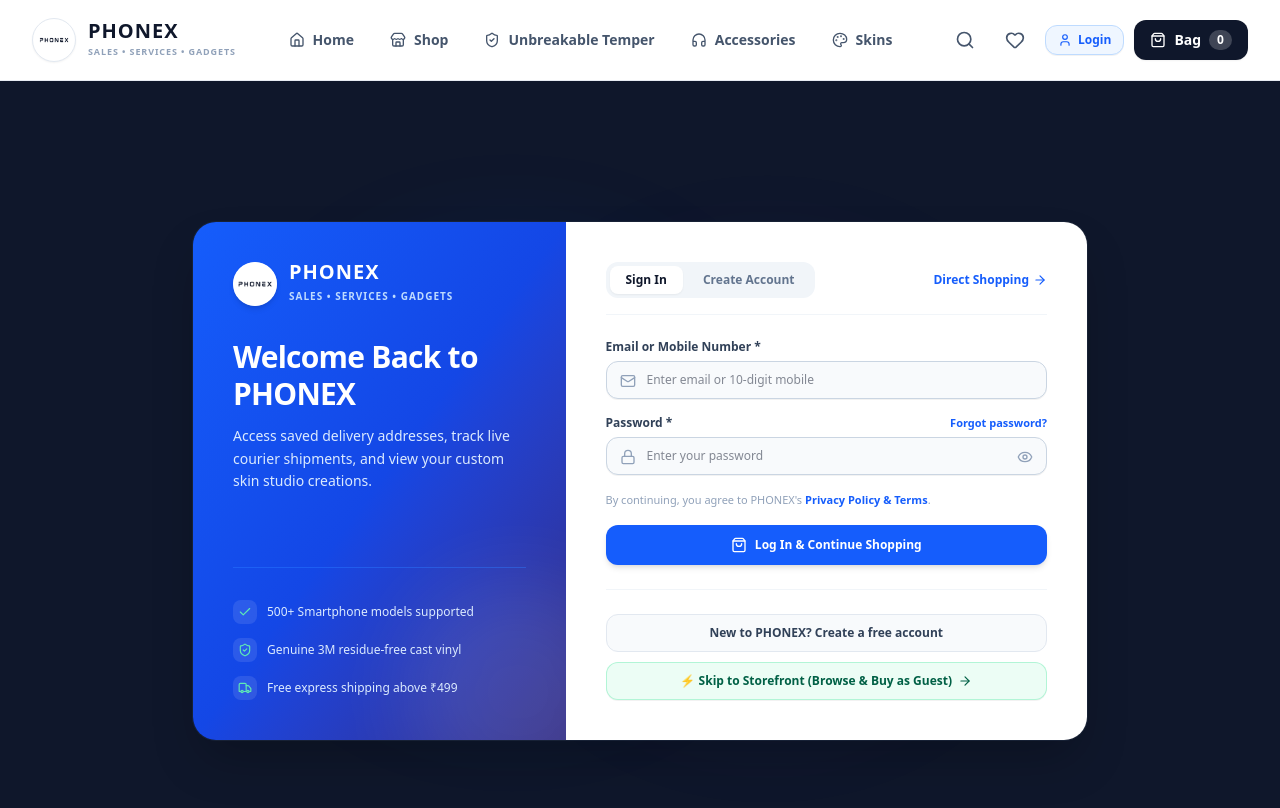
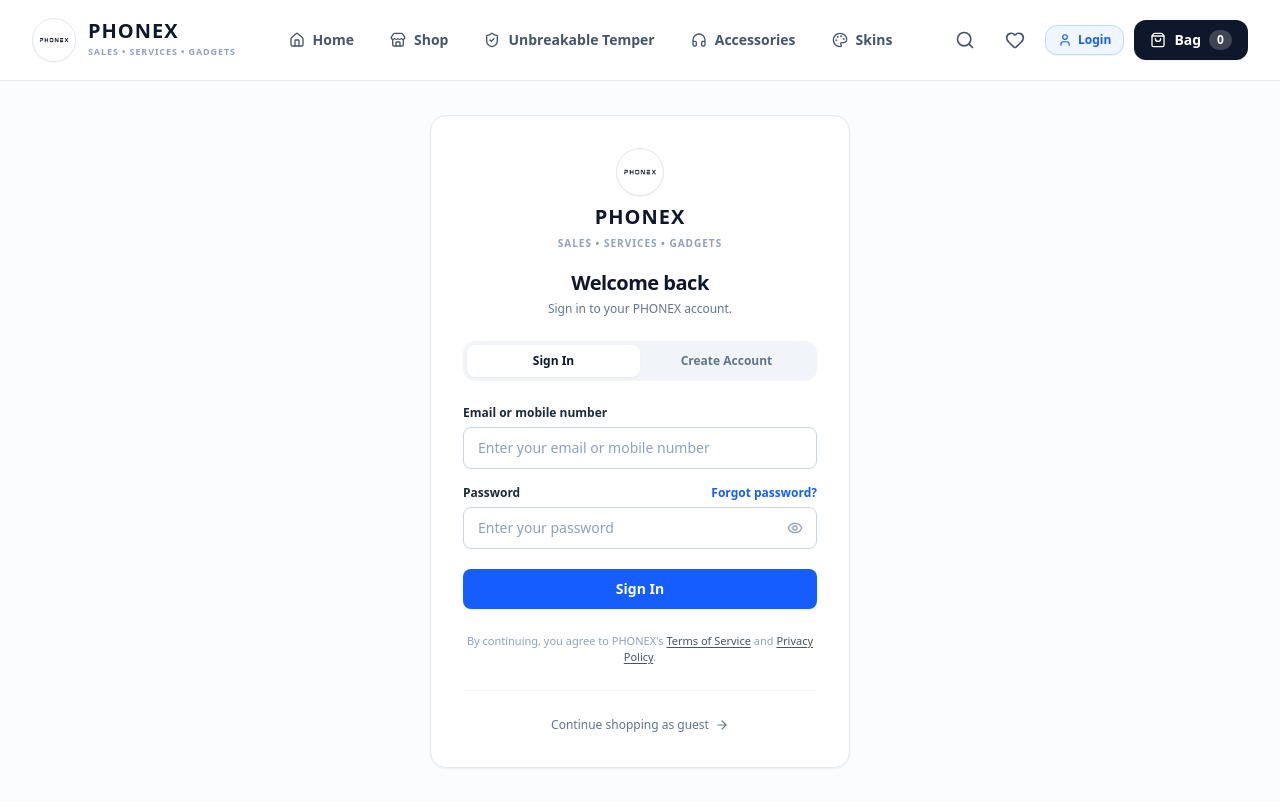
Before and after one commit to SheikAshan01/phoniex-Demo, a Next.js app: page /login in a window 1280 px wide. Shown: the top 808 px of the page. Built offline with nearby package versions, Linux system fonts and the light colour scheme.

Commit message:
feat(auth): redesign login & registration into clean, minimal centered e-commerce card

```diff
--- a/src/app/login/page.tsx
+++ b/src/app/login/page.tsx
@@ -1,135 +1,140 @@
 "use client";
 
-import React, { useState } from "react";
+import React, { useState, Suspense } from "react";
 import Link from "next/link";
 import Image from "next/image";
-import { useRouter } from "next/navigation";
-import {
-  Smartphone,
-  Lock,
-  Mail,
-  User,
-  ArrowRight,
-  ShieldCheck,
-  CheckCircle2,
-  ShoppingBag,
-  Eye,
-  EyeOff,
-  Sparkles,
-  Truck,
-  Check,
-} from "lucide-react";
+import { useRouter, useSearchParams } from "next/navigation";
+import { Eye, EyeOff, ArrowRight, AlertCircle, CheckCircle2 } from "lucide-react";
 import { useStore } from "@/context/store-context";
 
-export default function LoginPage() {
+function LoginForm() {
   const router = useRouter();
+  const searchParams = useSearchParams();
+  const redirectUrl = searchParams.get("redirect") || "/";
+
   const { showToast } = useStore();
 
-  const [mode, setMode] = useState<"login" | "signup">("login");
+  const [mode, setMode] = useState<"login" | "signup" | "forgot">("login");
   const [identifier, setIdentifier] = useState("");
   const [password, setPassword] = useState("");
   const [fullName, setFullName] = useState("");
-  const [phone, setPhone] = useState("");
   const [showPassword, setShowPassword] = useState(false);
   const [isLoading, setIsLoading] = useState(false);
+  const [error, setError] = useState("");
+  const [forgotSubmitted, setForgotSubmitted] = useState(false);
+
+  // Input validation
+  const validateForm = (): boolean => {
+    setError("");
+
+    if (mode === "signup") {
+      if (!fullName.trim() || fullName.trim().length < 2) {
+        setError("Please enter your full name (at least 2 characters).");
+        return false;
+      }
+    }
+
+    if (!identifier.trim()) {
+      setError("Please enter your email address or 10-digit mobile number.");
+      return false;
+    }
+
+    // Check basic email or phone format
+    const isEmail = identifier.includes("@") && identifier.includes(".");
+    const isPhone = /^[6-9]\d{9}$/.test(identifier.replace(/[\s-]/g, ""));
+
+    if (!isEmail && !isPhone) {
+      setError("Please enter a valid email address or 10-digit mobile number.");
+      return false;
+    }
+
+    if (mode !== "forgot") {
+      if (!password || password.length < 6) {
+        setError("Password must be at least 6 characters long.");
+        return false;
+      }
+    }
+
+    return true;
+  };
 
   const handleSubmit = (e: React.FormEvent) => {
     e.preventDefault();
+
+    if (!validateForm()) return;
+
     setIsLoading(true);
+    setError("");
 
     setTimeout(() => {
       setIsLoading(false);
+
+      if (mode === "forgot") {
+        setForgotSubmitted(true);
+        showToast("Password reset link sent to your registered contact.", "success");
+        return;
+      }
+
       if (mode === "signup") {
-        showToast(`Welcome ${fullName || "Shopper"}! Account created successfully.`, "success");
+        showToast(`Welcome, ${fullName.trim()}! Your PHONEX account is ready.`, "success");
       } else {
-        showToast("Signed in successfully! Redirecting to shop...", "success");
+        showToast("Signed in successfully!", "success");
       }
-      // Redirect directly to storefront
-      router.push("/");
-    }, 500);
+
+      // Respect the redirect parameter or go to storefront
+      router.push(redirectUrl);
+    }, 600);
   };
 
   return (
-    <div className="min-h-screen bg-slate-900 flex items-center justify-center p-4 sm:p-6 lg:p-8 relative overflow-hidden">
-      {/* Premium Ambient Background Glows */}
-      <div className="absolute top-1/4 left-1/4 w-96 h-96 bg-blue-600/20 rounded-full blur-3xl pointer-events-none" />
-      <div className="absolute bottom-1/4 right-1/4 w-96 h-96 bg-indigo-600/15 rounded-full blur-3xl pointer-events-none" />
-
-      {/* Main Container Card */}
-      <div className="relative w-full max-w-4xl bg-slate-950/80 backdrop-blur-xl border border-slate-800/80 rounded-3xl shadow-2xl overflow-hidden grid grid-cols-1 md:grid-cols-12 z-10">
-
-        {/* Left Side: Brand Showcase & Customer Guarantees */}
-        <div className="md:col-span-5 bg-gradient-to-br from-blue-600 via-blue-700 to-indigo-900 p-6 sm:p-8 md:p-10 text-white flex flex-col justify-between relative overflow-hidden">
-          <div className="relative z-10">
-            {/* Logo */}
-            <Link href="/" className="inline-flex items-center gap-3 mb-4 sm:mb-6 md:mb-8 group">
-              <div className="relative w-10 h-10 sm:w-11 sm:h-11 rounded-full bg-white p-0.5 shadow-md group-hover:scale-105 transition-transform">
+    <div className="w-full max-w-[420px] bg-white border border-slate-200 rounded-2xl p-6 sm:p-8 shadow-xs">
+      {/* Brand Logo & Title */}
+      <div className="text-center mb-6">
+        <Link href="/" className="inline-flex flex-col items-center gap-2 group">
+          <div className="relative w-12 h-12 rounded-full overflow-hidden bg-white border border-slate-200 shadow-2xs group-hover:border-blue-600 transition-colors">
             <Image
               src="/images/phonex-badge.png"
-                  alt="PHONEX"
+              alt="PHONEX Logo"
               fill
-                  className="object-contain"
               priority
+              className="object-contain p-0.5"
             />
           </div>
           <div>
-                <span className="font-black text-xl tracking-wider block leading-none">PHONEX</span>
-                <span className="text-[10px] tracking-widest uppercase text-blue-200 font-bold">
+            <span className="font-black text-xl tracking-wider text-slate-900 block leading-tight">
+              PHONEX
+            </span>
+            <span className="text-[10px] tracking-widest uppercase text-slate-400 font-bold">
               Sales • Services • Gadgets
             </span>
           </div>
         </Link>
 
-            {/* Title & Headline */}
-            <h1 className="text-xl sm:text-2xl md:text-3xl font-black tracking-tight leading-tight">
-              {mode === "login" ? "Welcome Back to PHONEX" : "Create Your Shopper Account"}
+        {/* Heading & Subtitle */}
+        <div className="mt-4">
+          <h1 className="text-xl font-bold tracking-tight text-slate-900">
+            {mode === "login" && "Welcome back"}
+            {mode === "signup" && "Create an account"}
+            {mode === "forgot" && "Reset your password"}
           </h1>
-            <p className="mt-2 sm:mt-3 text-xs sm:text-sm text-blue-100 leading-relaxed hidden sm:block">
-              {mode === "login"
-                ? "Access saved delivery addresses, track live courier shipments, and view your custom skin studio creations."
-                : "Join thousands of smartphone enthusiasts enjoying precision 3M vinyl skins and honest ₹99 screen protection."}
+          <p className="text-xs text-slate-500 mt-1">
+            {mode === "login" && "Sign in to your PHONEX account."}
+            {mode === "signup" && "Register to manage orders and track shipments."}
+            {mode === "forgot" && "Enter your email or phone to receive a recovery link."}
           </p>
-          </div>
-
-          {/* Value Props */}
-          <div className="relative z-10 pt-4 md:pt-8 border-t border-blue-500/40 space-y-2.5 sm:space-y-3.5 text-xs text-blue-100 mt-4 sm:mt-6 md:mt-8">
-            <div className="flex items-center gap-2.5">
-              <div className="w-5 h-5 sm:w-6 sm:h-6 rounded-lg bg-white/10 flex items-center justify-center flex-shrink-0">
-                <Check className="w-3.5 h-3.5 text-emerald-300" />
-              </div>
-              <span className="font-medium text-[11px] sm:text-xs">500+ Smartphone models supported</span>
-            </div>
-
-            <div className="flex items-center gap-2.5">
-              <div className="w-5 h-5 sm:w-6 sm:h-6 rounded-lg bg-white/10 flex items-center justify-center flex-shrink-0">
-                <ShieldCheck className="w-3.5 h-3.5 text-emerald-300" />
-              </div>
-              <span className="font-medium text-[11px] sm:text-xs">Genuine 3M residue-free cast vinyl</span>
-            </div>
-
-            <div className="flex items-center gap-2.5">
-              <div className="w-5 h-5 sm:w-6 sm:h-6 rounded-lg bg-white/10 flex items-center justify-center flex-shrink-0">
-                <Truck className="w-3.5 h-3.5 text-emerald-300" />
-              </div>
-              <span className="font-medium text-[11px] sm:text-xs">Free express shipping above ₹499</span>
         </div>
       </div>
 
-          {/* Ambient circles */}
-          <div className="absolute -bottom-16 -right-16 w-56 h-56 rounded-full bg-white/10 blur-2xl pointer-events-none" />
-        </div>
-
-        {/* Right Side: Clean Modern Form */}
-        <div className="md:col-span-7 p-6 sm:p-10 flex flex-col justify-between bg-white text-slate-900">
-          <div>
-            {/* Top Bar with Mode Switcher & Direct Storefront link */}
-            <div className="flex items-center justify-between pb-4 border-b border-slate-100 mb-6">
-              {/* Segmented Pill Tab Switcher */}
-              <div className="bg-slate-100 p-1 rounded-xl flex items-center gap-1">
+      {/* Mode Selector Tabs (Sign In / Create Account) */}
+      {mode !== "forgot" && (
+        <div className="grid grid-cols-2 p-1 bg-slate-100 rounded-xl mb-6">
           <button
             type="button"
-                  onClick={() => setMode("login")}
-                  className={`px-4 py-1.5 rounded-lg text-xs font-bold transition-all ${
+            onClick={() => {
+              setMode("login");
+              setError("");
+            }}
+            className={`py-2 text-xs font-bold rounded-lg transition-all ${
               mode === "login"
                 ? "bg-white text-slate-900 shadow-xs"
                 : "text-slate-500 hover:text-slate-800"
@@ -139,8 +144,11 @@
           </button>
           <button
             type="button"
-                  onClick={() => setMode("signup")}
-                  className={`px-4 py-1.5 rounded-lg text-xs font-bold transition-all ${
+            onClick={() => {
+              setMode("signup");
+              setError("");
+            }}
+            className={`py-2 text-xs font-bold rounded-lg transition-all ${
               mode === "signup"
                 ? "bg-white text-slate-900 shadow-xs"
                 : "text-slate-500 hover:text-slate-800"
@@ -149,83 +157,102 @@
             Create Account
           </button>
         </div>
+      )}
 
-              {/* Direct Shopping link */}
-              <Link
-                href="/"
-                className="text-xs font-bold text-blue-600 hover:text-blue-800 flex items-center gap-1 group"
-              >
-                <span>Direct Shopping</span>
-                <ArrowRight className="w-3.5 h-3.5 group-hover:translate-x-0.5 transition-transform" />
-              </Link>
-            </div>
-
-            {/* Auth Form */}
-            <form onSubmit={handleSubmit} className="space-y-4">
-              {mode === "signup" && (
-                <div>
-                  <label className="block text-xs font-bold text-slate-700 mb-1.5">
-                    Full Name *
-                  </label>
-                  <div className="relative">
-                    <input
-                      type="text"
-                      required
-                      value={fullName}
-                      onChange={(e) => setFullName(e.target.value)}
-                      placeholder="e.g. Anand Kumar"
-                      className="w-full bg-slate-50 border border-slate-300 rounded-xl pl-10 pr-3 py-2.5 text-xs text-slate-900 focus:outline-none focus:border-blue-600 focus:bg-white transition-all shadow-2xs font-medium"
-                    />
-                    <User className="w-4 h-4 text-slate-400 absolute left-3.5 top-3" />
-                  </div>
+      {/* Error Alert */}
+      {error && (
+        <div className="mb-4 p-3 bg-red-50 border border-red-200 rounded-lg text-xs font-medium text-red-700 flex items-start gap-2 animate-fadeIn">
+          <AlertCircle className="w-4 h-4 text-red-500 flex-shrink-0 mt-0.5" />
+          <span>{error}</span>
         </div>
       )}
 
+      {/* Forgot Password Success State */}
+      {mode === "forgot" && forgotSubmitted ? (
+        <div className="text-center py-4 space-y-4">
+          <div className="w-12 h-12 bg-emerald-50 text-emerald-600 rounded-full flex items-center justify-center mx-auto border border-emerald-200">
+            <CheckCircle2 className="w-6 h-6" />
+          </div>
           <div>
-                <label className="block text-xs font-bold text-slate-700 mb-1.5">
-                  Email or Mobile Number *
-                </label>
-                <div className="relative">
-                  <input
-                    type="text"
-                    required
-                    value={identifier}
-                    onChange={(e) => setIdentifier(e.target.value)}
-                    placeholder="Enter email or 10-digit mobile"
-                    className="w-full bg-slate-50 border border-slate-300 rounded-xl pl-10 pr-3 py-2.5 text-xs text-slate-900 focus:outline-none focus:border-blue-600 focus:bg-white transition-all shadow-2xs font-medium"
-                  />
-                  <Mail className="w-4 h-4 text-slate-400 absolute left-3.5 top-3" />
+            <h2 className="text-sm font-bold text-slate-900">Recovery Instructions Sent</h2>
+            <p className="text-xs text-slate-500 mt-1">
+              We&apos;ve sent password reset instructions to{" "}
+              <strong className="text-slate-800">{identifier}</strong>. Check your inbox or SMS.
+            </p>
           </div>
+          <button
+            type="button"
+            onClick={() => {
+              setMode("login");
+              setForgotSubmitted(false);
+              setError("");
+            }}
+            className="w-full bg-slate-900 hover:bg-slate-800 text-white font-semibold text-xs py-2.5 px-4 rounded-lg transition-colors"
+          >
+            Back to Sign In
+          </button>
         </div>
-
+      ) : (
+        /* Form Content */
+        <form onSubmit={handleSubmit} className="space-y-4" noValidate>
+          {/* Registration Name Field */}
           {mode === "signup" && (
             <div>
-                  <label className="block text-xs font-bold text-slate-700 mb-1.5">
-                    WhatsApp Mobile (for shipment updates)
+              <label
+                htmlFor="signup-name"
+                className="block text-xs font-semibold text-slate-800 mb-1.5"
+              >
+                Full Name
               </label>
-                  <div className="relative">
               <input
-                      type="tel"
-                      value={phone}
-                      onChange={(e) => setPhone(e.target.value)}
-                      placeholder="e.g. 9842012345"
-                      className="w-full bg-slate-50 border border-slate-300 rounded-xl pl-10 pr-3 py-2.5 text-xs text-slate-900 focus:outline-none focus:border-blue-600 focus:bg-white transition-all shadow-2xs font-medium"
+                id="signup-name"
+                type="text"
+                autoComplete="name"
+                value={fullName}
+                onChange={(e) => setFullName(e.target.value)}
+                placeholder="Enter your full name"
+                className="w-full bg-white border border-slate-300 rounded-lg px-3.5 py-2.5 text-sm text-slate-900 placeholder:text-slate-400 focus:outline-none focus:border-blue-600 focus:ring-1 focus:ring-blue-600 transition-colors"
               />
-                    <Smartphone className="w-4 h-4 text-slate-400 absolute left-3.5 top-3" />
-                  </div>
             </div>
           )}
 
+          {/* Email or Mobile Number Field */}
+          <div>
+            <label
+              htmlFor="auth-identifier"
+              className="block text-xs font-semibold text-slate-800 mb-1.5"
+            >
+              Email or mobile number
+            </label>
+            <input
+              id="auth-identifier"
+              type="text"
+              autoComplete="username"
+              value={identifier}
+              onChange={(e) => setIdentifier(e.target.value)}
+              placeholder="Enter your email or mobile number"
+              className="w-full bg-white border border-slate-300 rounded-lg px-3.5 py-2.5 text-sm text-slate-900 placeholder:text-slate-400 focus:outline-none focus:border-blue-600 focus:ring-1 focus:ring-blue-600 transition-colors"
+            />
+          </div>
+
+          {/* Password Field (for Login and Signup) */}
+          {mode !== "forgot" && (
             <div>
               <div className="flex items-center justify-between mb-1.5">
-                  <label className="block text-xs font-bold text-slate-700">
-                    Password *
+                <label
+                  htmlFor="auth-password"
+                  className="block text-xs font-semibold text-slate-800"
+                >
+                  Password
                 </label>
                 {mode === "login" && (
                   <button
                     type="button"
-                      onClick={() => showToast("Enter your registered phone/email to reset password", "info")}
-                      className="text-[11px] font-semibold text-blue-600 hover:underline"
+                    onClick={() => {
+                      setMode("forgot");
+                      setError("");
+                    }}
+                    className="text-xs font-semibold text-blue-600 hover:text-blue-700 hover:underline transition-colors"
                   >
                     Forgot password?
                   </button>
@@ -233,80 +260,120 @@
               </div>
               <div className="relative">
                 <input
+                  id="auth-password"
                   type={showPassword ? "text" : "password"}
-                    required
+                  autoComplete={mode === "login" ? "current-password" : "new-password"}
                   value={password}
                   onChange={(e) => setPassword(e.target.value)}
-                    placeholder="Enter your password"
-                    className="w-full bg-slate-50 border border-slate-300 rounded-xl pl-10 pr-10 py-2.5 text-xs text-slate-900 focus:outline-none focus:border-blue-600 focus:bg-white transition-all shadow-2xs font-medium"
+                  placeholder={mode === "signup" ? "Create a password (min. 6 characters)" : "Enter your password"}
+                  className="w-full bg-white border border-slate-300 rounded-lg pl-3.5 pr-10 py-2.5 text-sm text-slate-900 placeholder:text-slate-400 focus:outline-none focus:border-blue-600 focus:ring-1 focus:ring-blue-600 transition-colors"
                 />
-                  <Lock className="w-4 h-4 text-slate-400 absolute left-3.5 top-3" />
                 <button
                   type="button"
                   onClick={() => setShowPassword(!showPassword)}
-                    className="absolute right-3 top-2.5 text-slate-400 hover:text-slate-600 p-0.5"
-                    aria-label="Toggle password visibility"
+                  aria-label={showPassword ? "Hide password" : "Show password"}
+                  className="absolute right-2.5 top-1/2 -translate-y-1/2 p-1 text-slate-400 hover:text-slate-600 transition-colors"
                 >
                   {showPassword ? <EyeOff className="w-4 h-4" /> : <Eye className="w-4 h-4" />}
                 </button>
               </div>
             </div>
+          )}
 
-              <p className="text-[11px] text-slate-400 leading-relaxed">
+          {/* Primary Action Button */}
+          <div className="pt-1">
+            <button
+              type="submit"
+              disabled={isLoading}
+              className="w-full bg-blue-600 hover:bg-blue-700 active:bg-blue-800 text-white font-semibold text-sm py-2.5 px-4 rounded-lg shadow-2xs hover:shadow-xs transition-all flex items-center justify-center gap-2 cursor-pointer disabled:opacity-60 disabled:cursor-not-allowed"
+            >
+              {isLoading ? (
+                <>
+                  <span className="w-4 h-4 border-2 border-white/30 border-t-white rounded-full animate-spin" />
+                  <span>
+                    {mode === "login" && "Signing in..."}
+                    {mode === "signup" && "Creating account..."}
+                    {mode === "forgot" && "Sending link..."}
+                  </span>
+                </>
+              ) : (
+                <span>
+                  {mode === "login" && "Sign In"}
+                  {mode === "signup" && "Create Account"}
+                  {mode === "forgot" && "Send Recovery Link"}
+                </span>
+              )}
+            </button>
+          </div>
+
+          {/* Forgot mode back button */}
+          {mode === "forgot" && (
+            <button
+              type="button"
+              onClick={() => {
+                setMode("login");
+                setError("");
+              }}
+              className="w-full text-xs font-semibold text-slate-600 hover:text-slate-900 py-2 transition-colors text-center"
+            >
+              ← Back to Sign In
+            </button>
+          )}
+
+          {/* Privacy and Terms */}
+          {mode !== "forgot" && (
+            <p className="text-[11px] text-center text-slate-400 leading-normal pt-2">
               By continuing, you agree to PHONEX&apos;s{" "}
-                <Link href="/about#privacy" className="text-blue-600 font-semibold hover:underline">
-                  Privacy Policy & Terms
+              <Link
+                href="/about#privacy"
+                className="text-slate-600 hover:text-slate-900 underline underline-offset-2"
+              >
+                Terms of Service
+              </Link>{" "}
+              and{" "}
+              <Link
+                href="/about#privacy"
+                className="text-slate-600 hover:text-slate-900 underline underline-offset-2"
+              >
+                Privacy Policy
               </Link>
               .
             </p>
+          )}
+        </form>
+      )}
 
-              {/* Submit Button */}
-              <button
-                type="submit"
-                disabled={isLoading}
-                className="w-full bg-blue-600 hover:bg-blue-700 active:scale-[0.99] text-white font-bold py-3 px-4 rounded-xl shadow-md transition-all flex items-center justify-center gap-2 text-xs"
+      {/* Subtle Guest Shopping Navigation */}
+      <div className="mt-6 pt-5 border-t border-slate-100 text-center">
+        <Link
+          href={redirectUrl || "/"}
+          className="inline-flex items-center gap-1.5 text-xs font-medium text-slate-500 hover:text-slate-900 transition-colors group"
         >
-                {isLoading ? (
-                  <div className="flex items-center gap-2">
-                    <span className="w-3.5 h-3.5 border-2 border-white/30 border-t-white rounded-full animate-spin" />
-                    <span>Processing securely...</span>
-                  </div>
-                ) : (
-                  <>
-                    <ShoppingBag className="w-4 h-4" />
-                    <span>
-                      {mode === "login"
-                        ? "Log In & Continue Shopping"
-                        : "Create Account & Start Shopping"}
-                    </span>
-                  </>
-                )}
-              </button>
-            </form>
-          </div>
-
-          {/* Quick Actions & Skip Login */}
-          <div className="pt-6 border-t border-slate-100 mt-6 space-y-2.5">
-            <button
-              type="button"
-              onClick={() => setMode(mode === "login" ? "signup" : "login")}
-              className="w-full bg-slate-50 hover:bg-slate-100 text-slate-700 text-xs font-bold py-2.5 rounded-xl transition-colors border border-slate-200"
-            >
-              {mode === "login"
-                ? "New to PHONEX? Create a free account"
-                : "Already registered? Sign In to your account"}
-            </button>
-
-            <Link
-              href="/"
-              className="w-full bg-emerald-50 hover:bg-emerald-100 text-emerald-800 border border-emerald-200/80 text-xs font-bold py-2.5 rounded-xl transition-colors flex items-center justify-center gap-1.5 shadow-2xs"
-            >
-              <span>⚡ Skip to Storefront (Browse & Buy as Guest)</span>
-              <ArrowRight className="w-3.5 h-3.5" />
+          <span>Continue shopping as guest</span>
+          <ArrowRight className="w-3.5 h-3.5 group-hover:translate-x-0.5 transition-transform" />
         </Link>
-          </div>
-        </div>
       </div>
     </div>
   );
 }
+
+export default function LoginPage() {
+  return (
+    <div className="min-h-[calc(100vh-80px)] bg-slate-50/60 flex items-center justify-center p-4 sm:p-6 lg:p-8">
+      <Suspense
+        fallback={
+          <div className="w-full max-w-[420px] bg-white border border-slate-200 rounded-2xl p-8 shadow-xs animate-pulse">
+            <div className="w-12 h-12 bg-slate-200 rounded-full mx-auto mb-4" />
+            <div className="h-5 bg-slate-200 rounded w-1/2 mx-auto mb-2" />
+            <div className="h-3 bg-slate-200 rounded w-3/4 mx-auto mb-6" />
+            <div className="h-10 bg-slate-100 rounded-lg mb-4" />
+            <div className="h-10 bg-slate-100 rounded-lg mb-4" />
+            <div className="h-10 bg-blue-100 rounded-lg" />
+          </div>
+        }
+      >
+        <LoginForm />
+      </Suspense>
+    </div>
+  );
+}
```
Also changed, not shown: 1 other file (tests, documents, lock files or other folders). Lines whose indentation alone changed are shown as unchanged.
